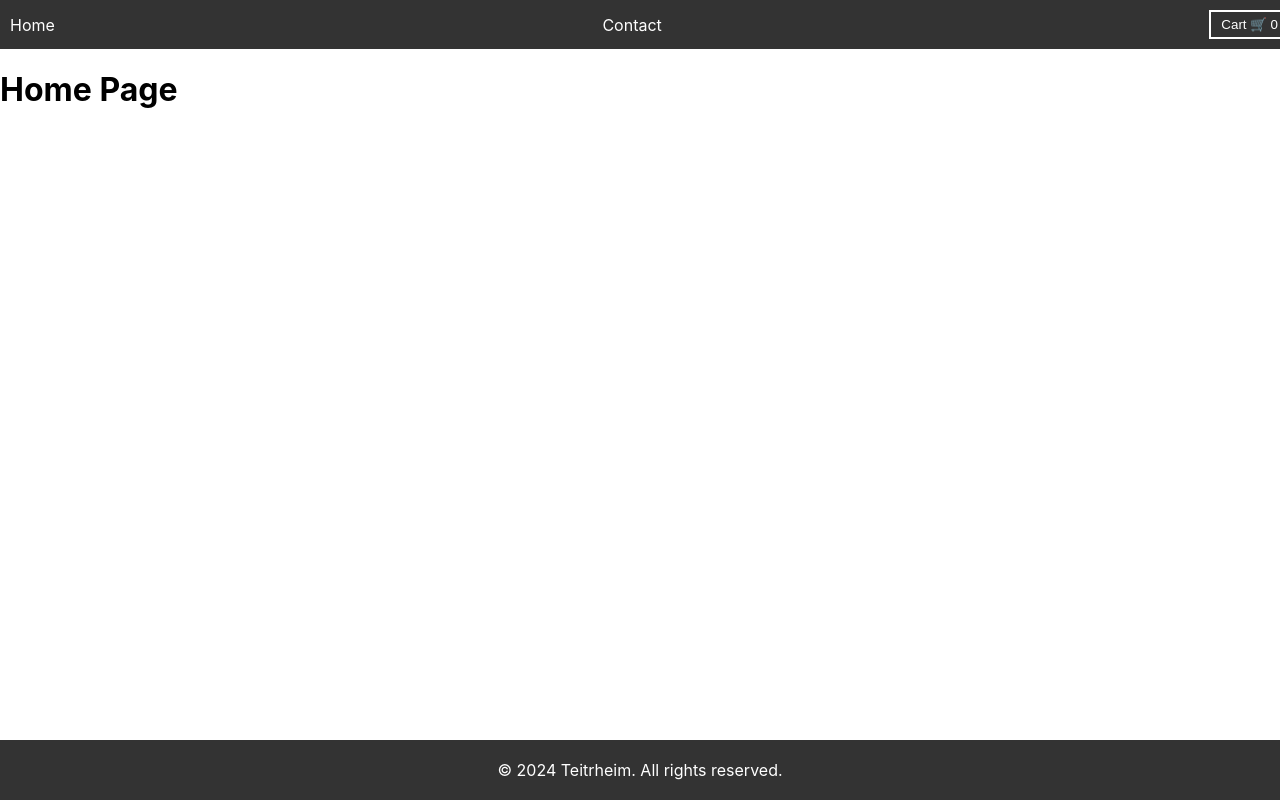
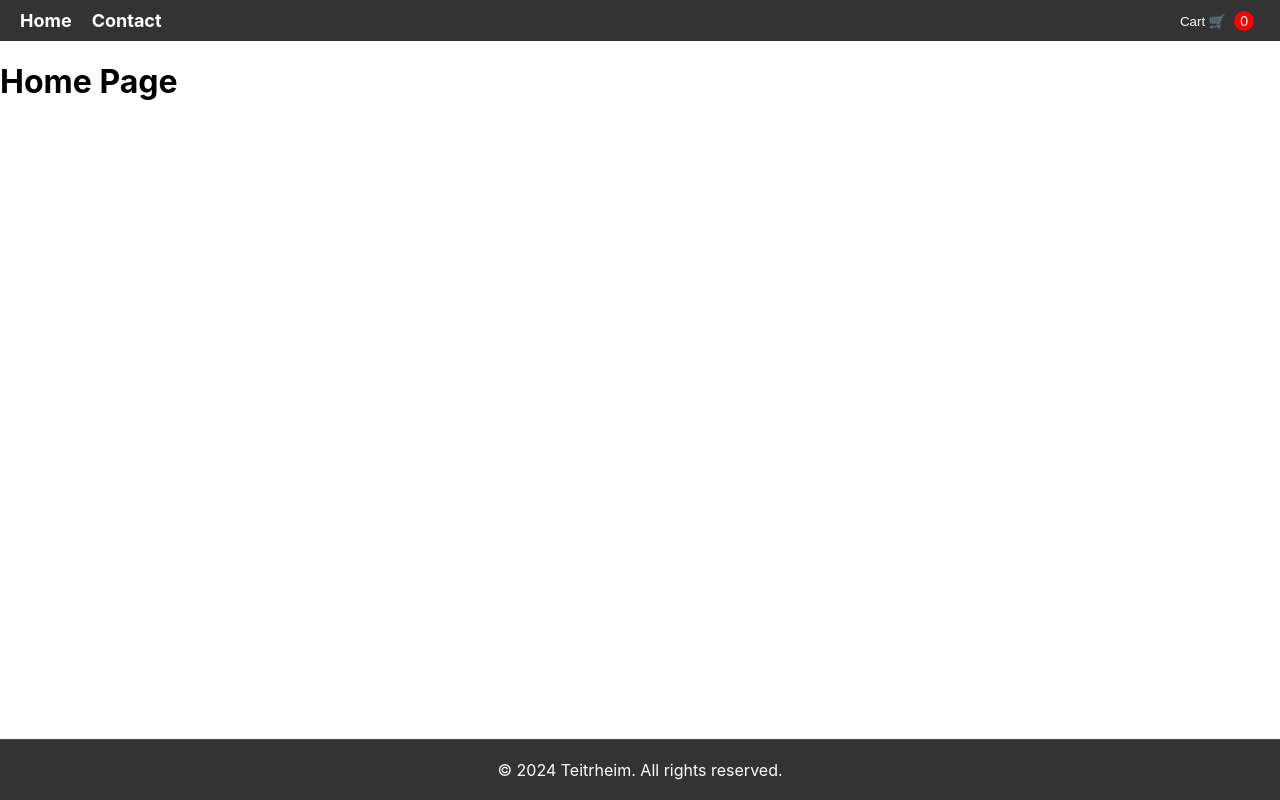
Before and after one commit to Teitrheim/Front-end-Frameworks, a React (Create React App) app: page / in a window 1280 px wide. Built offline with nearby package versions, Linux system fonts and the light colour scheme.

Commit message:
refactor: Update header and footer styling, fix cart button alignment

```diff
--- a/src/components/Footer/Footer.module.css
+++ b/src/components/Footer/Footer.module.css
@@ -5,9 +5,9 @@
 
     text-align: center;
     width: 100%;
-
+    font-size: 16px;
     box-sizing: border-box;
-
+    border-top: 1px solid #444;
     position: fixed;
 
     bottom: 0;
--- a/src/components/Header/Header.js
+++ b/src/components/Header/Header.js
@@ -5,14 +5,16 @@ import styles from "./Header.module.css";
 const Header = () => {
   return (
     <header className={styles.navbar}>
+      <div className={styles.navItems}>
         <Link to="/" className={styles.navItem}>
           Home
         </Link>
         <Link to="/contact" className={styles.navItem}>
           Contact
         </Link>
+      </div>
       <button className={styles.cartButton}>
-        Cart 🛒 <span className="badge">0</span>
+        Cart 🛒 <span className={styles.badge}>0</span>
       </button>
     </header>
   );
--- a/src/components/Header/Header.module.css
+++ b/src/components/Header/Header.module.css
@@ -1,39 +1,54 @@
 .navbar {
-    background-color: #333;
-    color: white;
-    padding: 10px;
-    width: 100%;
     display: flex;
     justify-content: space-between;
     align-items: center;
+    background-color: #333;
+
+    color: #fff;
+
+    padding: 10px 20px;
+}
+
+.navItems {
+    display: flex;
 }
 
 .navItem {
     margin-right: 20px;
-    color: white;
+    font-size: 18px;
     text-decoration: none;
+    transition: color 0.3s;
+    color: #fff;
+
+    font-weight: bold;
 }
 
 .navItem:hover {
-    text-decoration: underline;
+    color: #4CAF50;
+}
+
+.navItem:last-child {
+    margin-right: 0;
 }
 
 .cartButton {
     background: none;
-    border: 2px solid white;
-    padding: 5px 10px;
-    color: white;
+    border: none;
+    color: #fff;
     cursor: pointer;
+    font-size: 18Spx;
+    transition: color 0.3s;
 }
 
-/* Responsive Styles */
-@media (max-width: 768px) {
-    .navbar {
-        flex-direction: column;
-    }
+.cartButton:hover {
+    color: #4CAF50;
+}
 
-    .navItem {
-        margin-bottom: 10px;
-        margin-right: 0;
-    }
+.badge {
+    background-color: red;
+    color: white;
+    padding: 2px 6px;
+    font-size: 14px;
+    border-radius: 50%;
+    margin-left: 5px;
 }
```
Lines whose indentation alone changed are shown as unchanged.
